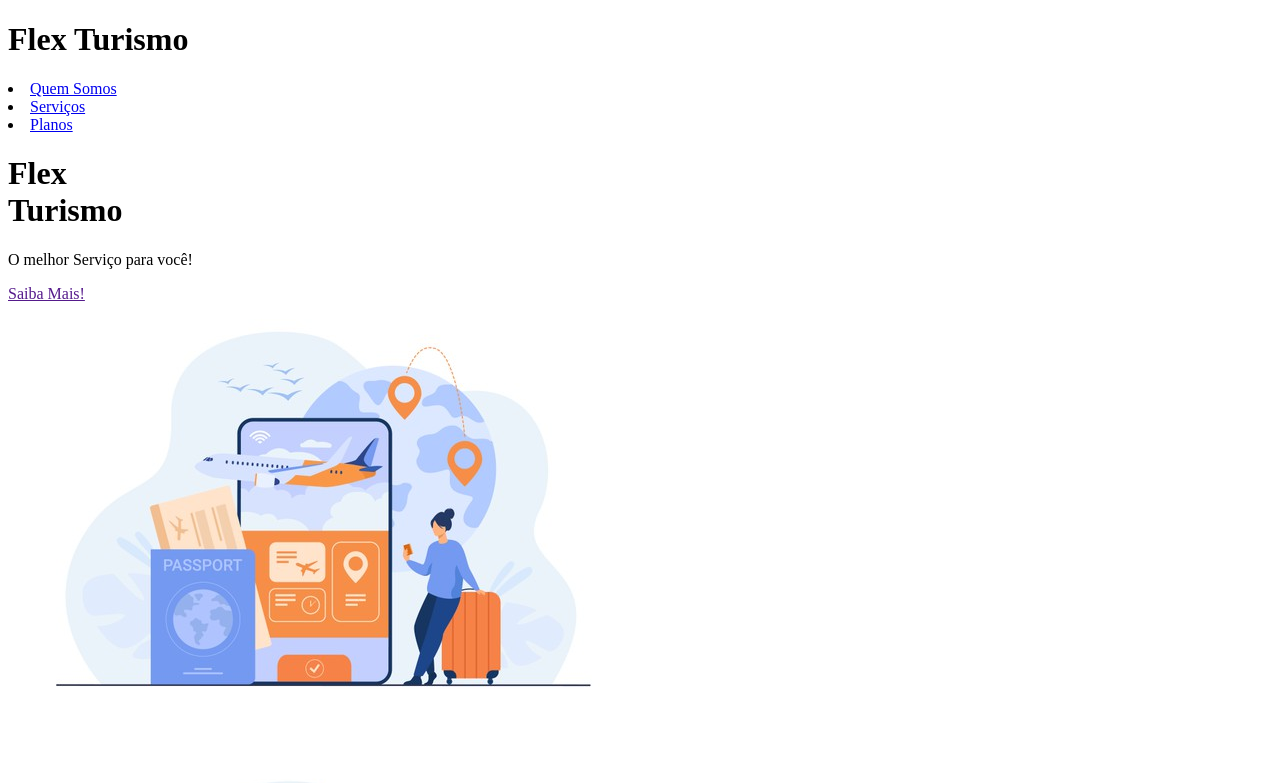
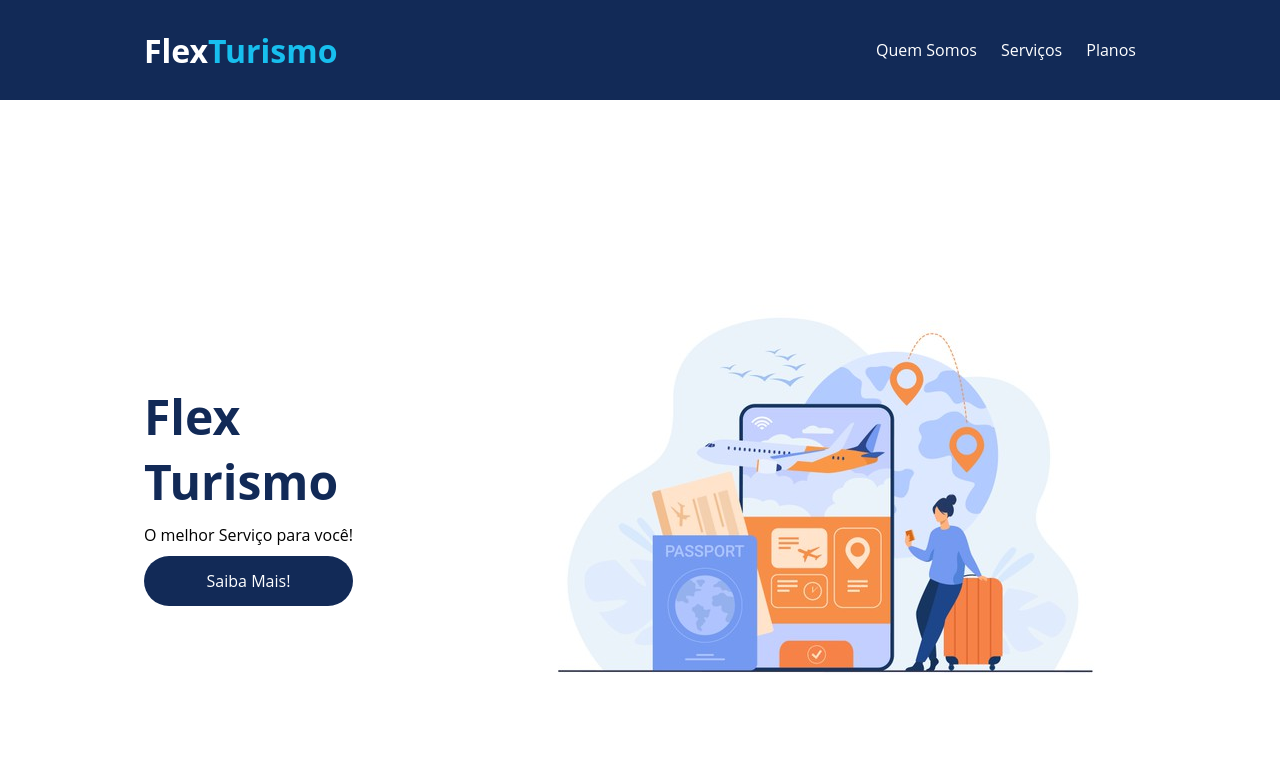
Before and after one commit to Lenonp/Flex-Project, a plain HTML site: page index.html in a window 1280 px wide. Shown: the top 783 px of the page. Drawn offline with Linux system fonts and the light colour scheme.

Commit message:
atualizacao projeto

```diff
--- a/index.html
+++ b/index.html
@@ -9,13 +9,18 @@
 </head>
 <body>
     <header>
-        <h1>Flex Turismo</h1>
+        <div class="flex-container menu">
+            <div><h1>Flex<span style="color:rgb(23, 191, 238)">Turismo</span></h1></div>
+            <ul class="list-items" >
                 <li><a href="#quem-somos">Quem Somos</a></li>
                 <li><a href="#servicos">Serviços</a></li>
                 <li><a href="#planos">Planos</a></li>
+            </ul>
+        </div>
     </header>
 
-    <div>
+        <div class="flex-container apresentacao">
+            <div class="texto-apresentacao">
                 <h1>Flex <br>Turismo</h1>
                 <p>O melhor Serviço para você!</p>
                 <a href="">Saiba Mais!</a>
@@ -23,6 +28,8 @@
 
             <div>
                 <div><img src="./Flex project/img/0-main.png" alt=""></div>
+            </div>
+
         </div>
 
     <div>
@@ -103,7 +110,7 @@
     </div>
 
     <footer>
-        <p>&copy; 2021 CSS Flexbox</p>
+        <p>&copy; 2022 CSS Flexbox</p>
         <p>Desenvolvido por: Élito L Prates</p>
     </footer>
 
--- a/style.css
+++ b/style.css
@@ -0,0 +1,75 @@
+* {
+    margin: 0;
+    padding: 0;
+    font-family: Open Sans, sans-serif;
+}
+
+ul {
+    list-style: none;
+    margin: 0;
+    padding: 0;
+}
+
+ul li a {
+    text-decoration: none;
+}
+
+.flex-container {
+    display: flex;
+    max-width: 992px;
+    margin: auto;
+    width: 100%;
+}
+
+header {
+    background-color: #122A57;
+    height: 100px;
+    display: flex;
+    align-items: center;
+    color: #fff;
+}
+
+header .list-items {
+    display: flex;
+    max-width: 260px;
+    width: 100%;
+    justify-content:space-between;
+    align-items: center;
+}
+
+.list-items li a {
+    color: #fff;
+}
+
+header .menu {
+    justify-content: space-between;
+}
+
+.apresentacao {
+    height: 100vh;
+    align-items: center;
+    justify-content:space-between;
+}
+
+.apresentacao .texto-apresentacao {
+    min-width: 200px;
+}
+
+.texto-apresentacao h1 {
+    color: #122A57;
+    font-size: 48px;
+    margin-bottom: 10px;
+}
+.texto-apresentacao a{
+    background-color:#122A57;
+    color: #fff;
+    text-align:center;
+    border-radius: 30px;
+    width: 220;
+    display: block;
+    text-decoration: none;
+    height: 50px;
+    line-height: 50px;
+    margin-top:10px;
+    margin-bottom: 10px;
+}
```
Lines whose indentation alone changed are shown as unchanged.
